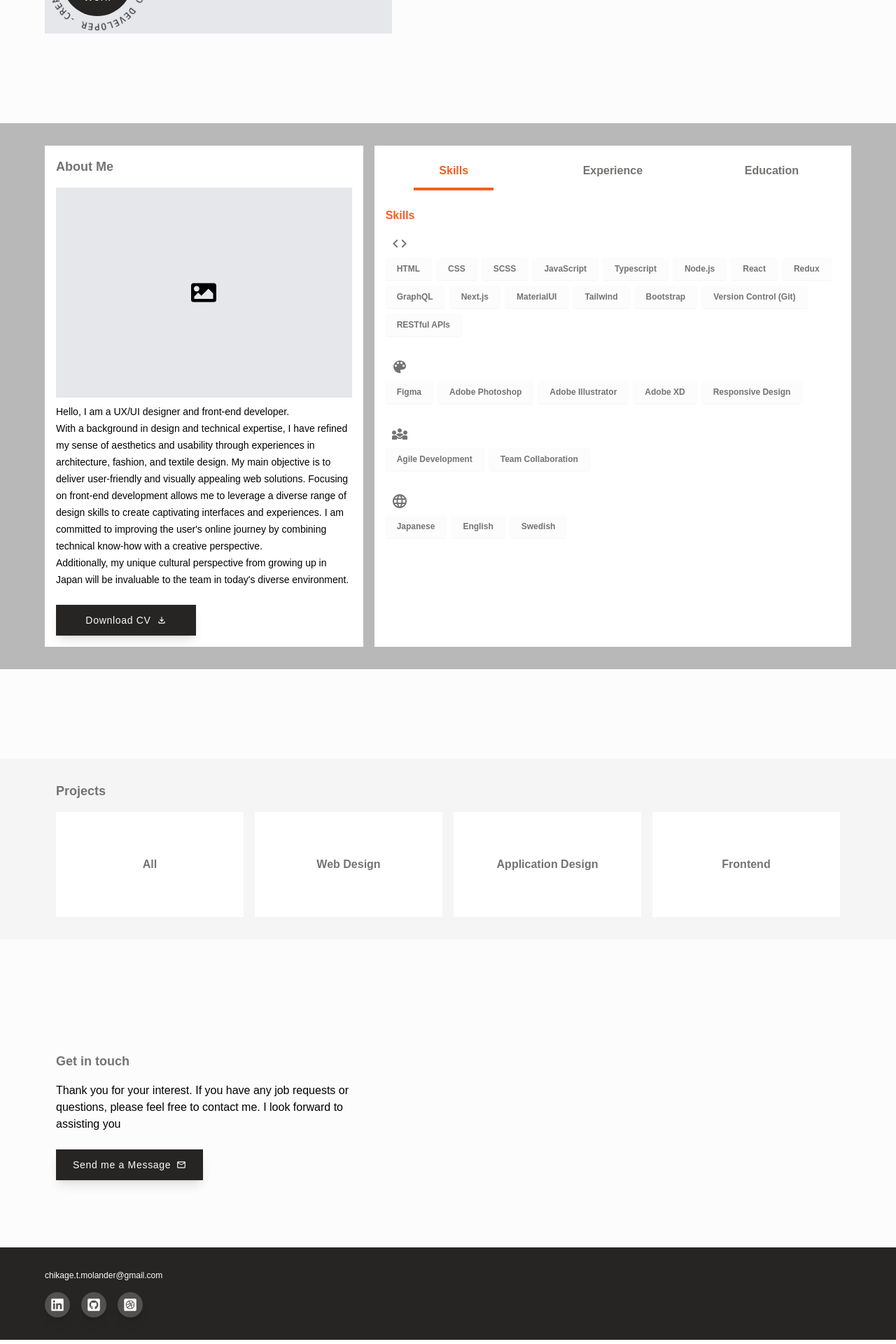
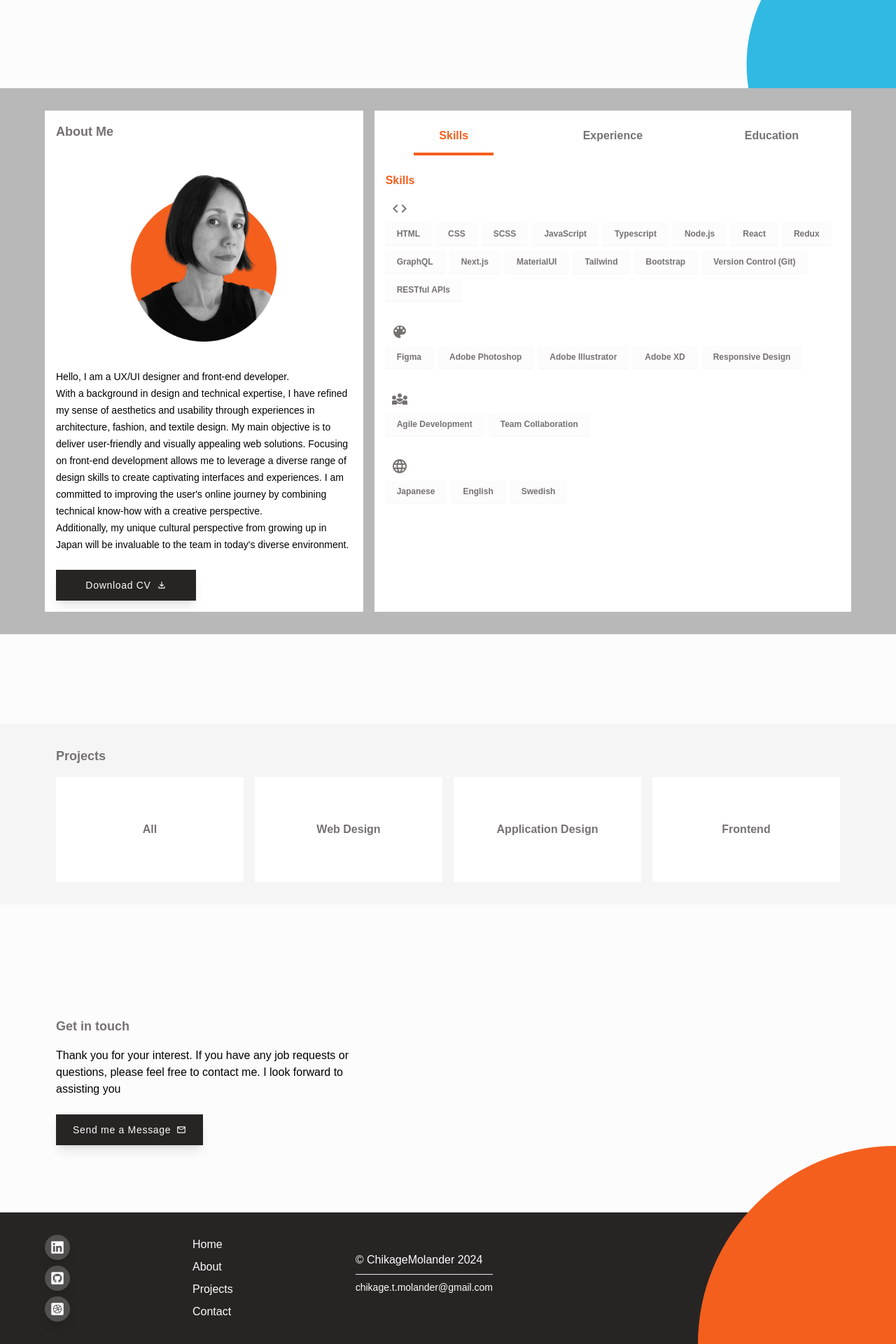
Before and after one commit to xxxOkamexxx/new-portfolio, a Next.js app: page / in a window 1280 px wide. Shown: the part 488-2408 px from the top of the page at 70% size. Built offline with nearby package versions, Linux system fonts and the light colour scheme.

Commit message:
add image and edit footer

```diff
--- a/src/app/page.js
+++ b/src/app/page.js
@@ -2,7 +2,10 @@ import { Navbar, Footer } from "@/components";
 import { About, Contact, Hero, Projects } from "@/sections";
 export default function Home() {
   return (
-    <main className="bg-neutralLight overflow-hidden">
+    <main className={`bg-neutralLight overflow-hidden`}>
+      <div className="hidden md:block circle01 z-0" />
+
+      <div className="z-10">
         <div>
           <Navbar />
         </div>
@@ -12,7 +15,7 @@ export default function Home() {
         <Projects />
         <Contact />
         <Footer />
-
+      </div>
     </main>
   );
 }
--- a/src/components/Footer.jsx
+++ b/src/components/Footer.jsx
@@ -1,21 +1,35 @@
 import React from 'react'
 
-import { LinkItems } from '@/constans'
+import { LinkItems, MenuItems } from '@/constans'
 import { styles } from '@/styles'
 import SnsLinkButtons from './SnsLinkButtons'
 
 const Footer = () => {
   return (
-    <div className={`bg-mainColorDark text-neutralLight ${styles.innerWidth}`}>
+    <div className={`bg-mainColorDark text-neutralLight ${styles.innerWidth} absolute`}>
 
-      <div className={`${styles.xPaddings} py-8 left-0 bottom-0`}>
+      <div className="hidden md:block circle02 z-0" />
 
-        <div className='pb-4'>
-          <p className={`${styles.textSmall}`}>chikage.t.molander@gmail.com</p>
+      <div className={`${styles.xPaddings} py-8 left-0 bottom-0 flex md:flex-row flex-col md:justify-between md:w-[60%] gap-4 items-center`}>
+
+        <div className='flex flex-row md:flex-col gap-2 items-center'>
+          <SnsLinkButtons />
         </div>
 
-        <div className='flex flex-row gap-4'>
-          <SnsLinkButtons />
+        <div className='flex flex-col gap-2'>
+          {MenuItems.map(menu =>
+            <div
+              key={menu.id}
+            >
+              <span>{menu.name}</span>
+            </div>
+          )}
+        </div>
+
+        <div className='pb-4 flex flex-col justify-center gap-2'>
+          <p>© ChikageMolander {new Date().getFullYear()}</p>
+          <hr />
+          <p className={`${styles.pText}`}>chikage.t.molander@gmail.com</p>
         </div>
 
       </div>
--- a/src/sections/About.jsx
+++ b/src/sections/About.jsx
@@ -1,3 +1,4 @@
+/* eslint-disable @next/next/no-img-element */
 'use client'
 
 import React,{ useState } from 'react'
@@ -60,8 +61,12 @@ const About = () => {
           </h3>
 
           <div className='flex justify-center flex-col gap-2'>
-            <div className='w-[100%] h-[300px] bg-gray-200 flex justify-center items-center'>
-              <FaImage size={36} />
+            <div className='w-[100%] h-[300px] flex justify-center items-center'>
+              <img
+                src="/Cv-photo.png"
+                alt="cv-photo"
+                className='h-[80%]'
+              />
             </div>
 
             <p className={`${styles.pText} text-left leading-6 pb-4`}>
--- a/src/sections/Hero.jsx
+++ b/src/sections/Hero.jsx
@@ -1,7 +1,6 @@
 'use client'
 
 import React from 'react'
-import Link from 'next/link';
 
 import { MdOutlineLocalPostOffice, MdOutlineFileDownload } from "react-icons/md";
 import { FaImage } from "react-icons/fa";
@@ -12,10 +11,11 @@ import SnsLinkButtons from '@/components/SnsLinkButtons'
 import { styles } from '@/styles'
 import { motion } from 'framer-motion';
 import { staggerContainer, textVariant, slideIn } from '@/utils/motion';
+import { useRouter } from 'next/navigation';
+import Link from 'next/link';
 
 
 const Hero = () => {
-
 
   return (
     <section
@@ -33,16 +33,15 @@ const Hero = () => {
         {/* Hero Image */}
         <motion.div
           variants={slideIn('left', 'tween', 0.2, 1)}
-          className='w-[100%] lg:w-[60vw] h-[350px] bg-gray-200 flex justify-center items-center relative'
+          className='w-[100%] h-[200px] lg:w-[60vw] md:h-[300px] flex justify-center items-center relative'
         >
-          <FaImage size={36} />
           <Logo />
         </motion.div>
 
         {/* Hero Texts */}
-        <div>
-          <div className='flex flex-col md:flex-row lg:justify-between items-center gap-4'>
-            <div className='w-[100%]'>
+        <div className='z-10'>
+          <div className='flex flex-col md:flex-row md:justify-between items-center gap-4'>
+            <div className='w-[70%]'>
 
               <motion.h1
                 variants={textVariant(0.5)}
@@ -85,8 +84,9 @@ const Hero = () => {
               transition={{ type: "spring", stiffness: 400, damping: 10 }}
               className={`${styles.btn} bg-mainColorDark text-neutralLight`}
             >
-              <span>Contact Me</span>
-              <span><MdOutlineLocalPostOffice /></span>
+                <span>Contact Me</span>
+                <span><MdOutlineLocalPostOffice /></span>
+
             </motion.button>
 
             <motion.button
--- a/src/styles/globals.css
+++ b/src/styles/globals.css
@@ -94,3 +94,41 @@
   transform-origin: 0 75px;
   /* .logoWrapper size=150px (150/2 = 75px) */
 }
+
+
+
+.circle01::before {
+  content: '';
+  position: absolute;
+  top: 0;
+  left: 0;
+  width: 100%;
+  height: 100%;
+  margin-top: 100px;
+  background: var(--focusColor);
+  clip-path: circle(20% at right 60%);
+}
+
+.circle01::after {
+  content: '';
+  position: absolute;
+  top: -100px;
+  left: 0;
+  width: 100%;
+  height: 100%;
+  margin-top: 100px;
+  background: var(--mainColorOrange);
+  clip-path: circle(35% at 10% 10%);
+}
+
+.circle02::before {
+  content: '';
+  position: absolute;
+  bottom: 0;
+  right: 0;
+  width: 100%;
+  height: 200%;
+  margin-top: 100px;
+  background: var(--mainColorOrange);
+  clip-path: circle(30% at right bottom);
+}
```
Also changed, not shown: public/Cv-photo.png (added). Lines whose indentation alone changed are shown as unchanged.
